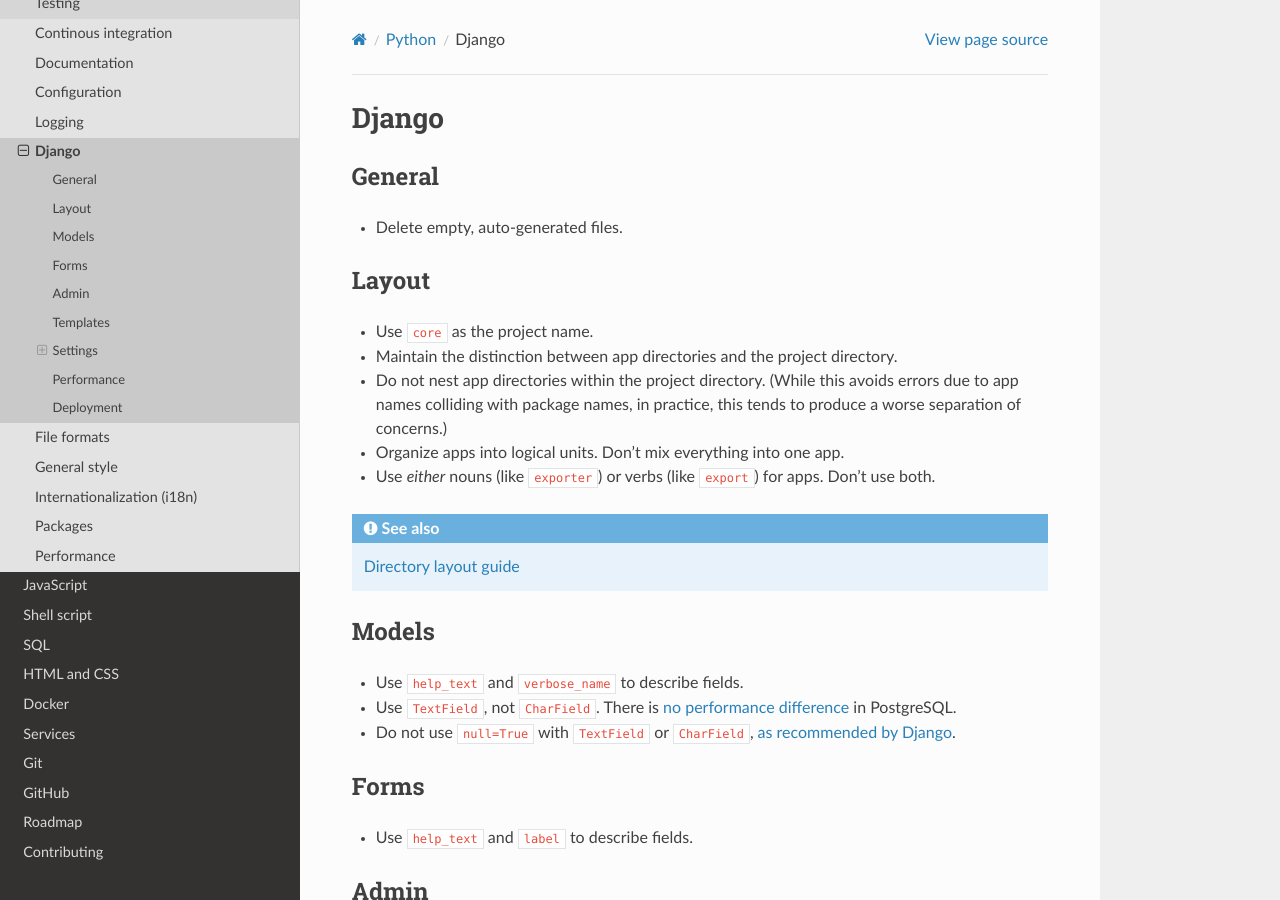
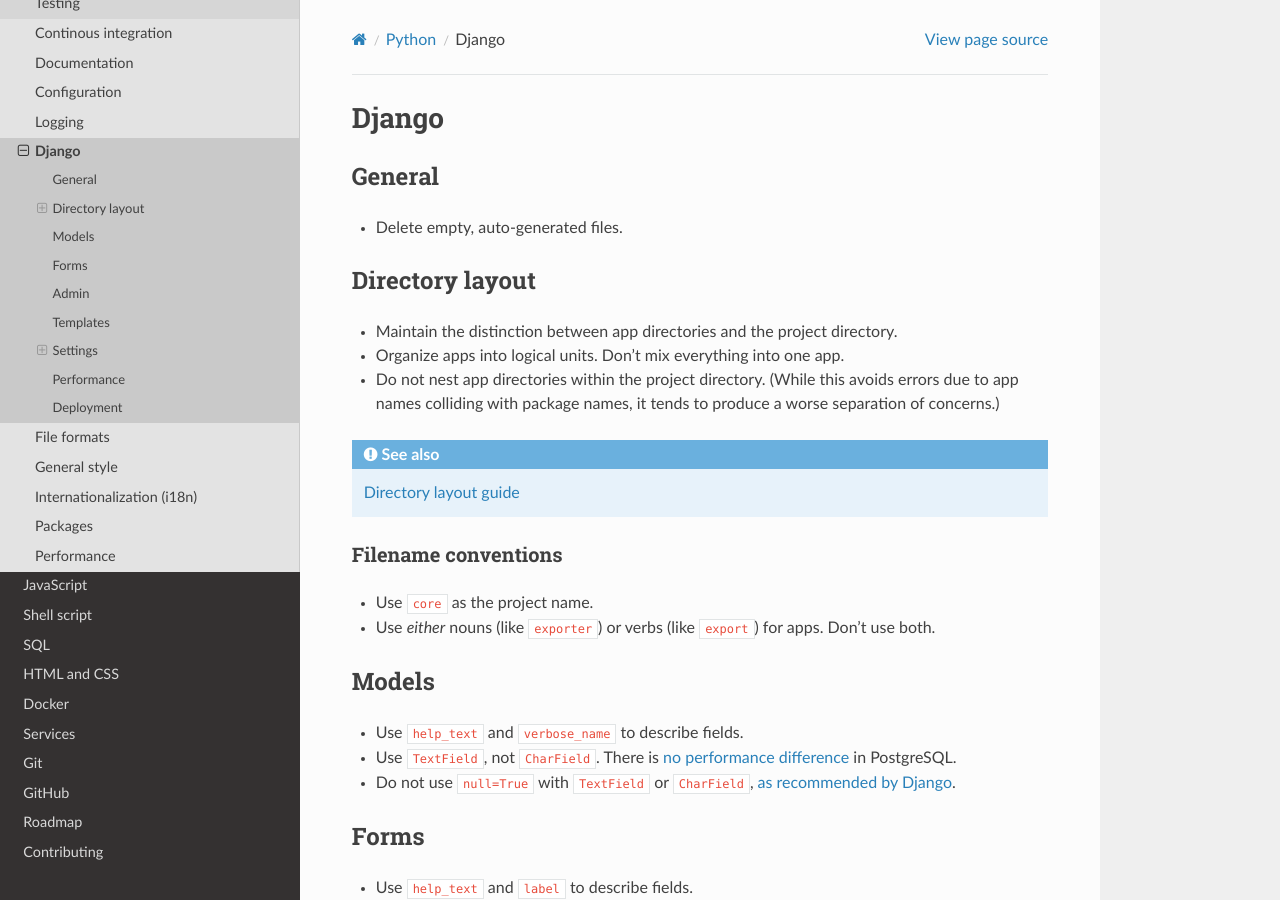
Before and after one commit to open-contracting/software-development-handbook, a Sphinx documentation site: the page built from docs/python/django.rst, in a window 1280 px wide and 900 px high. Built offline with Sphinx 7.4.7 and the Read the Docs theme 2.0.0, drawn with Linux system fonts in a browser that asks for light colours.

Commit message:
python/django: Add Filename conventions subheading

```diff
--- a/docs/python/django.rst
+++ b/docs/python/django.rst
@@ -8,18 +8,22 @@ General
 
 .. _django-layout:
 
-Layout
-------
+Directory layout
+----------------
 
--  Use ``core`` as the project name.
 -  Maintain the distinction between app directories and the project directory.
--  Do not nest app directories within the project directory. (While this avoids errors due to app names colliding with package names, in practice, this tends to produce a worse separation of concerns.)
 -  Organize apps into logical units. Don't mix everything into one app.
--  Use *either* nouns (like ``exporter``) or verbs (like ``export``) for apps. Don't use both.
+-  Do not nest app directories within the project directory. (While this avoids errors due to app names colliding with package names, it tends to produce a worse separation of concerns.)
 
 .. seealso::
 
    :doc:`Directory layout guide<layout>`
+
+Filename conventions
+~~~~~~~~~~~~~~~~~~~~
+
+-  Use ``core`` as the project name.
+-  Use *either* nouns (like ``exporter``) or verbs (like ``export``) for apps. Don't use both.
 
 .. cookiecutter-django uses ``config`` as the project name, but a ``config.settings`` module is mind-bending.
 
--- a/docs/python/logging.rst
+++ b/docs/python/logging.rst
@@ -52,9 +52,7 @@ To configure the format in general:
    formatter = logging.Formatter("%(asctime)s %(levelname)s [%(name)s:%(lineno)s] %(message)s")
    logger.setFormatter(formatter)
 
-Reference:
-
--  `Python's warnings.py format string <https://github.com/python/cpython/blob/v3.10.0/Lib/warnings.py#L37>`__
+Reference: `Python's warnings.py format string <https://github.com/python/cpython/blob/v3.10.0/Lib/warnings.py#L37>`__
 
 Methods
 -------
```
